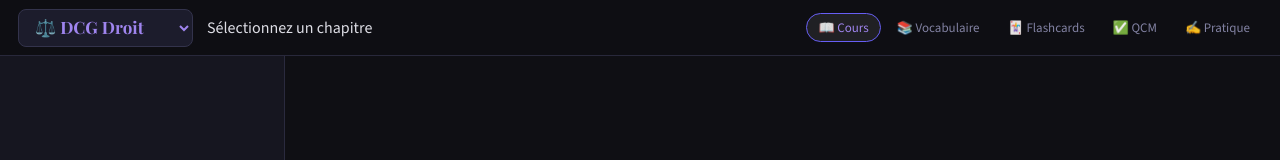
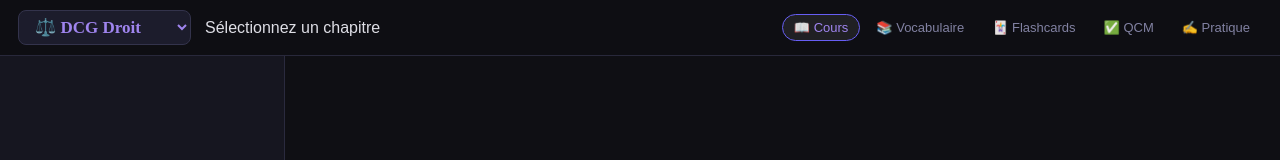
Before and after one commit to PLe07/droit, a plain HTML site: page index.html in a window 1280 px wide. Shown: the top 160 px of the page. Drawn offline with nearby package versions, Linux system fonts and the light colour scheme.

Commit message:
Update index.html

```diff
--- a/index.html
+++ b/index.html
@@ -4,7 +4,6 @@
 <meta charset="UTF-8">
 <meta name="viewport" content="width=device-width, initial-scale=1.0">
 <title>DCG Hub | Droit & Comptabilité</title>
-<link href="https://fonts.googleapis.com/css2?family=Playfair+Display:wght@600;700&family=Source+Sans+3:ital,wght@0,300;0,400;0,600;0,700;1,400&family=JetBrains+Mono:wght@400;600&display=swap" rel="stylesheet">
 <style>
 :root { --radius:10px; --shadow:0 4px 24px rgba(0,0,0,.45); --sidebar-w:285px; }
 
```
